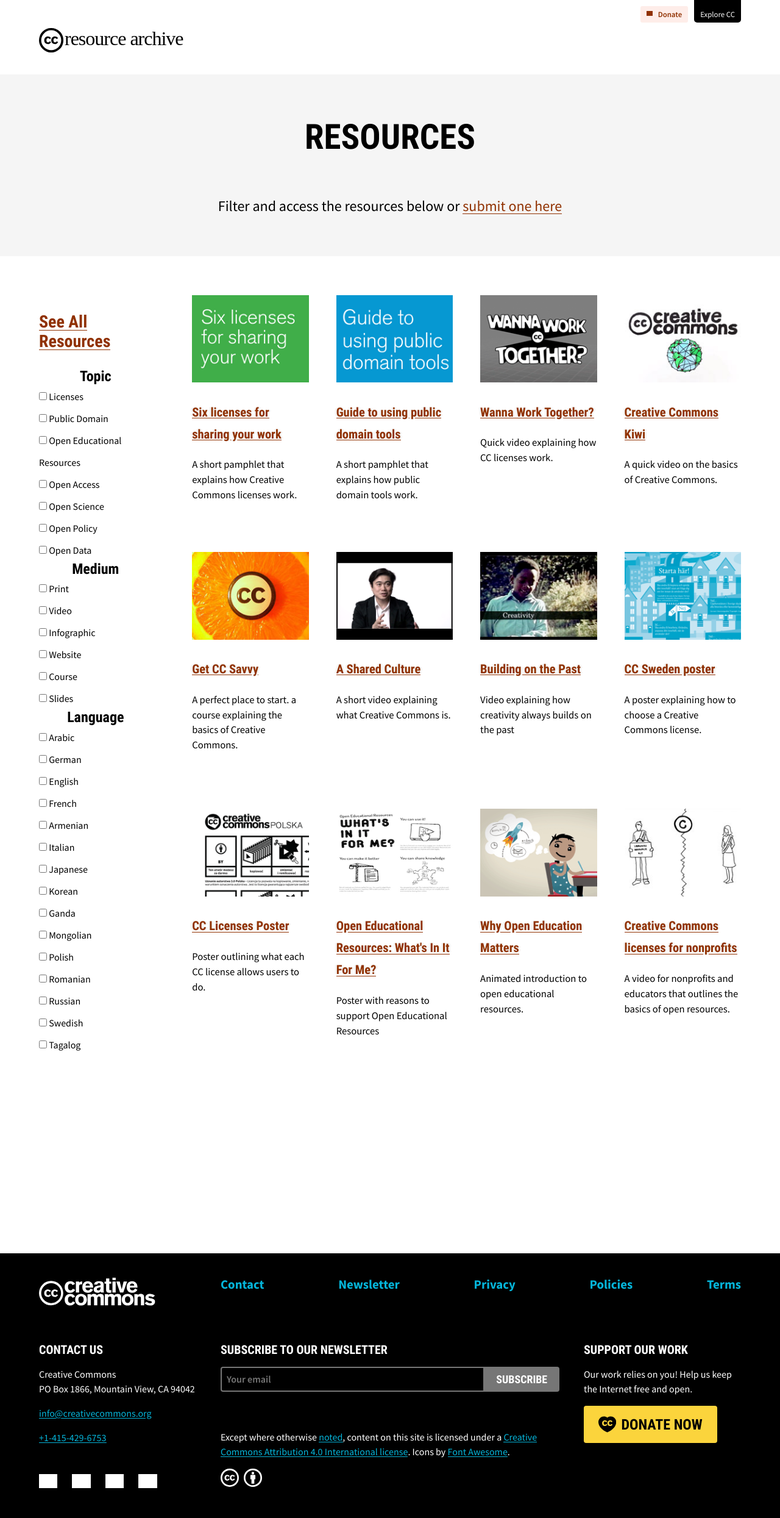
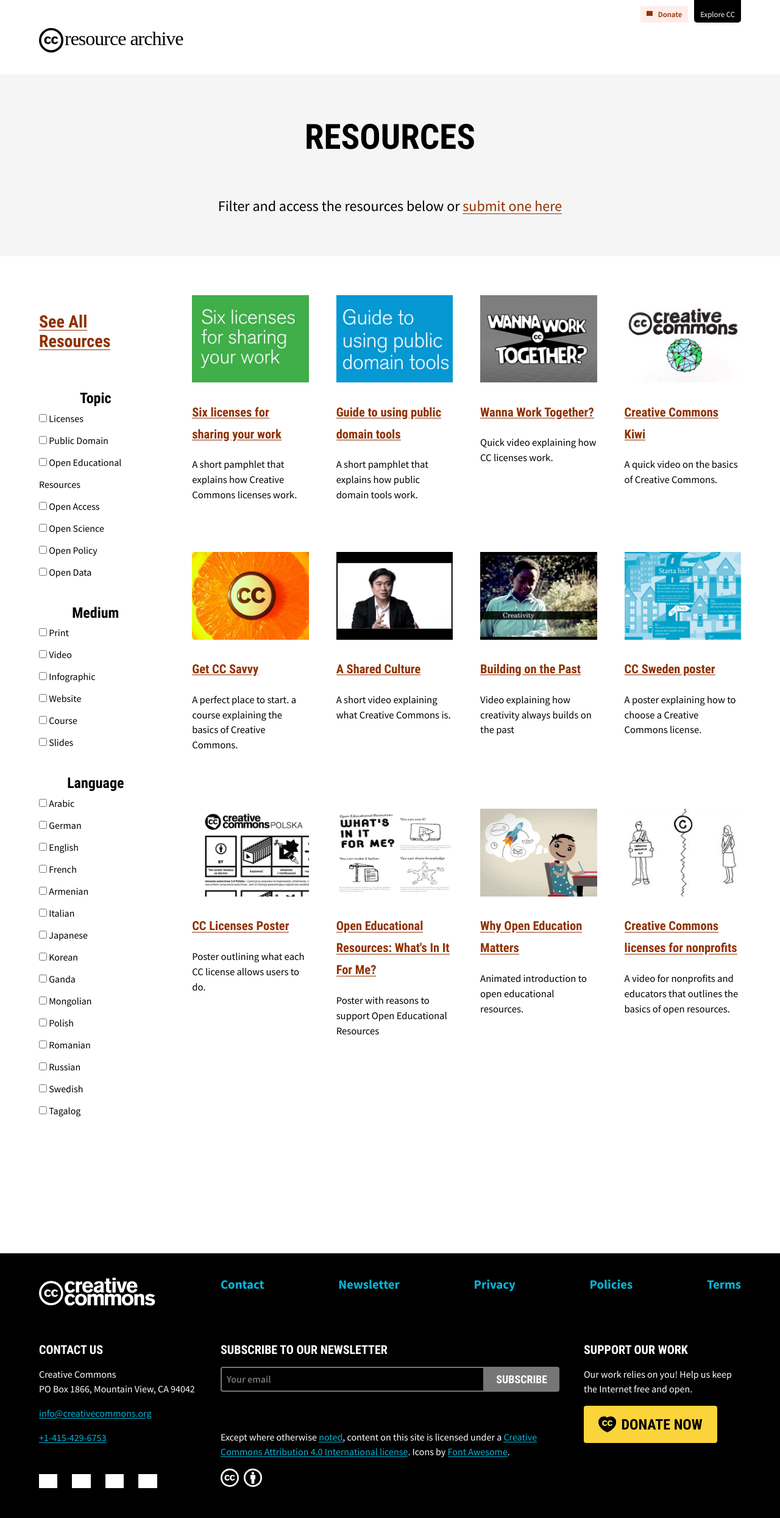
Before and after one commit to creativecommons/cc-resource-archive, a Jekyll site: the page built from docs/index.html, in a window 1280 px wide. Shown: the whole page at 61% size. Built offline with Jekyll 4.4.1, drawn with Linux system fonts in a browser that asks for light colours; nearby versions of some CDN libraries; some web fonts are replaced; library files that are not in the unit come from our copies; grey boxes are pictures that could not be loaded.

Commit message:
enhanced styles for resourcenavbar h2 and underline bg color

```diff
--- a/docs/_assets/css/style.css
+++ b/docs/_assets/css/style.css
@@ -80,7 +80,7 @@
 }
 
 .thumbnailLink {
-  --underline-background-color: var(--vocabulary-neutral-color-lighter-gray);
+  --underline-background-color: white;
 }
 
 .thumbnail {
@@ -116,7 +116,7 @@
 #resourcenavbar h2 {
   text-align: center;
   font-size: 1.5em;
-  margin: 0;
+  margin: 1.5em 0 0;
 }
 
 #resourcenavbar ul {
```
